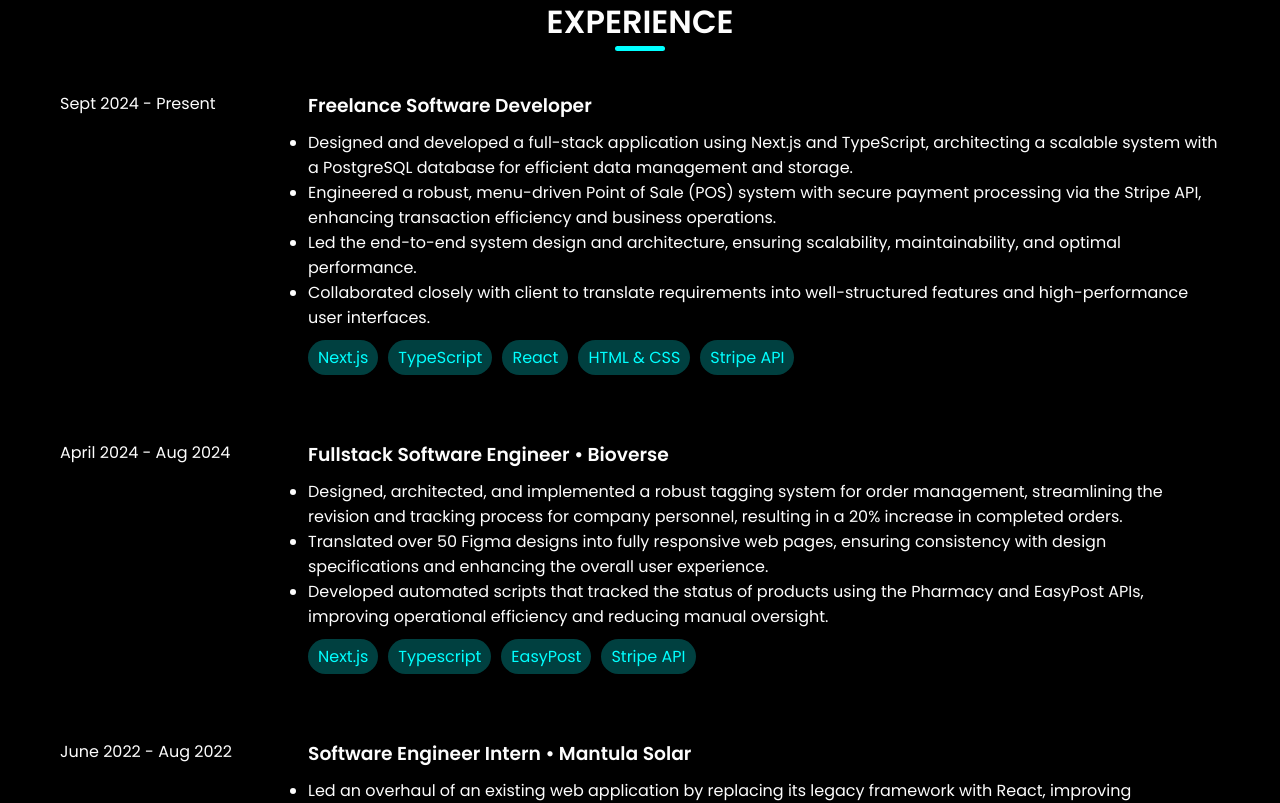
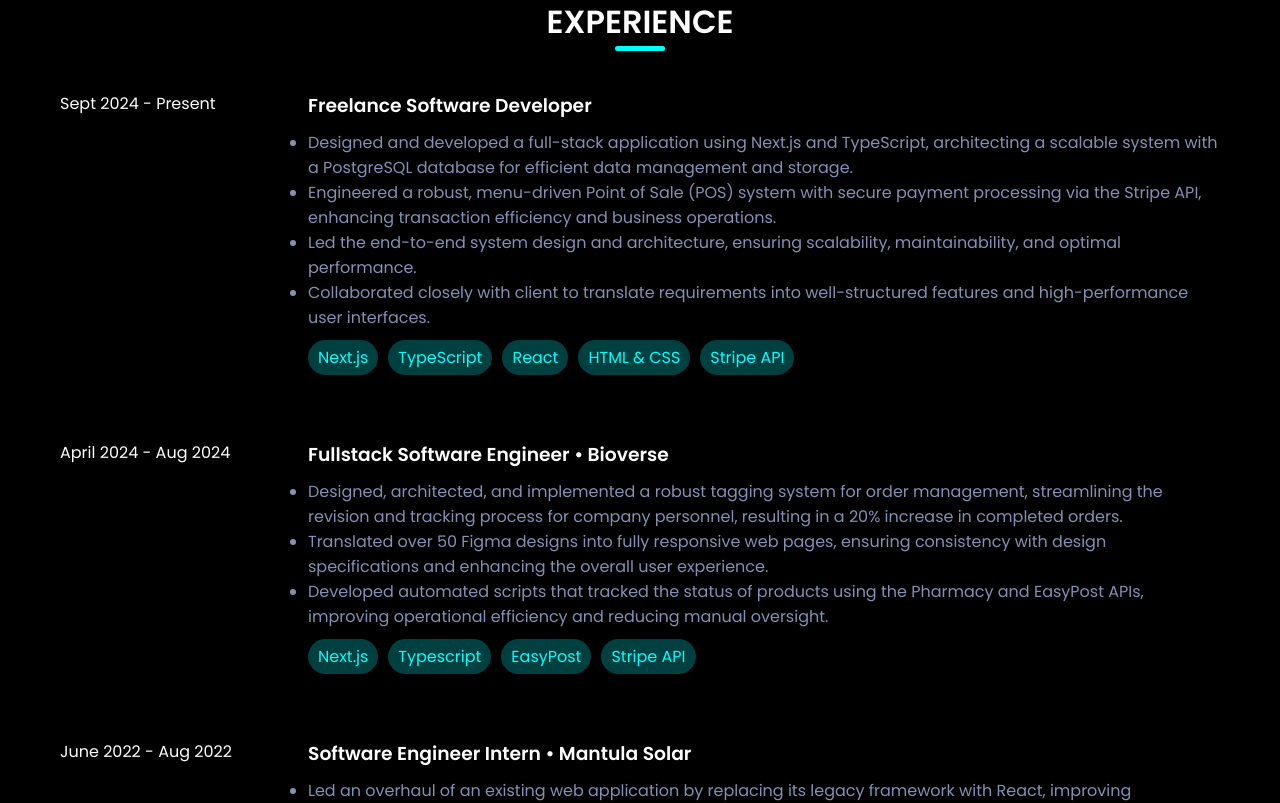
Before and after one commit to kevincas01/portfolio, a React (Create React App) app: page / in a window 1280 px wide. Shown: the part 1240-2043 px from the top of the page. Built offline with nearby package versions, Linux system fonts and the light colour scheme; the HTML template or start-up script is replaced by a standard one.

Commit message:
experience descriptions color css

```diff
--- a/src/Styles/experience.css
+++ b/src/Styles/experience.css
@@ -20,6 +20,9 @@
   display: flex;
   flex-direction: column;
   gap: 25px;
+}
+.experience-descriptions{
+  color: var(--gray-text-color);
 }
 .experience-skills {
   display: flex;
```
